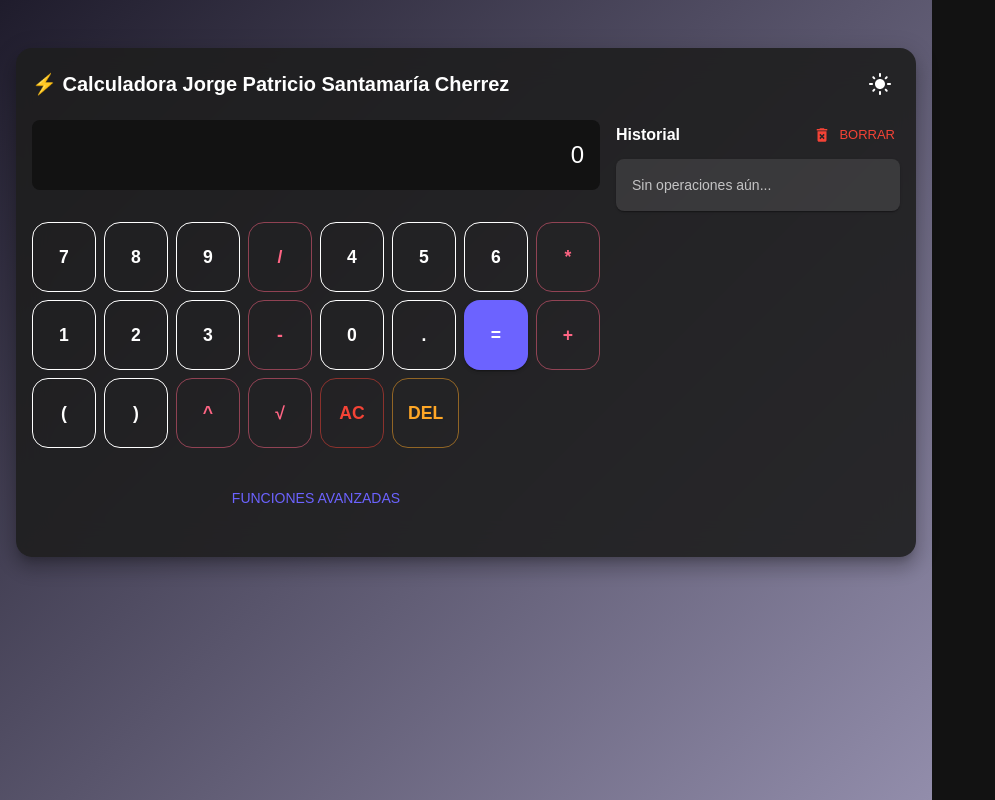
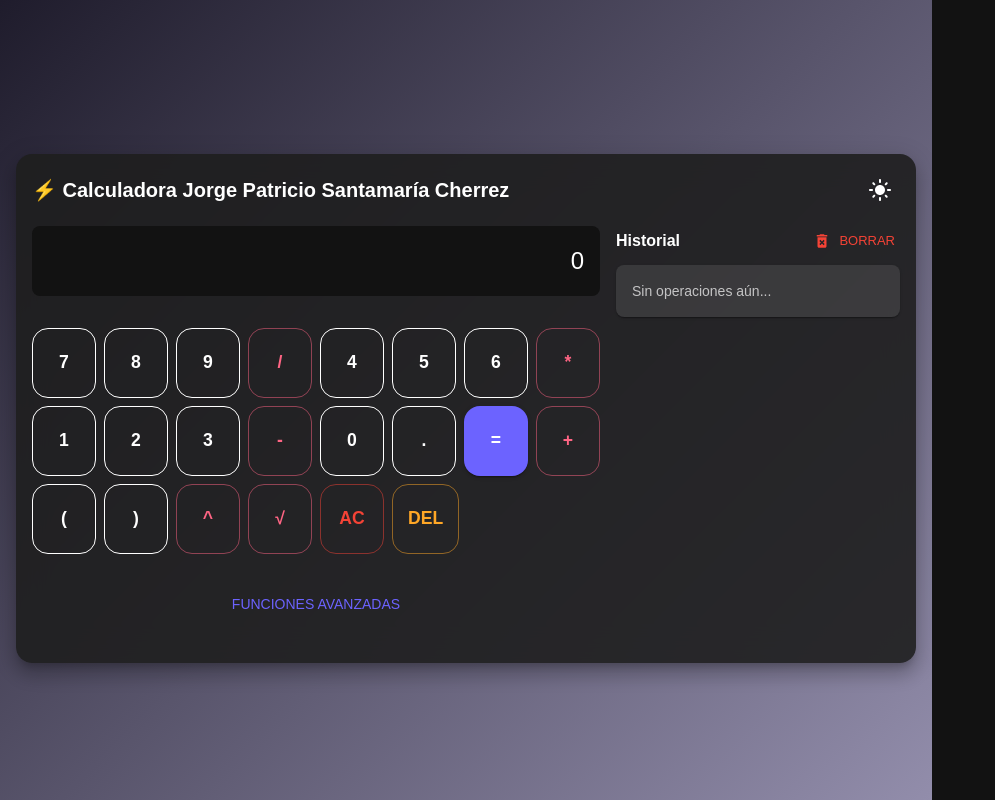
Before and after one commit to Patogol35/Calculadora, a React (Vite) app: page / in a window 1280 px wide. Shown: the whole page, without its empty margins (0-995 px from the left). Built offline with nearby package versions, Linux system fonts and the light colour scheme.

Commit message:
Update App.jsx

```diff
--- a/src/App.jsx
+++ b/src/App.jsx
@@ -20,13 +20,16 @@ export default function App() {
       <Box
         sx={{
           minHeight: "100vh",
+          width: "100%", // evita espacio extra a la derecha
           display: "flex",
           justifyContent: "center",
-          alignItems: { xs: "center", md: "flex-start" },
+          alignItems: { xs: "flex-start", md: "center" }, // arriba en móvil, centrado en desktop
           background: darkMode
             ? "linear-gradient(135deg, #1f1c2c, #928dab)"
             : "linear-gradient(135deg, #f5f7fa, #c3cfe2)",
           p: 2,
+          pt: { xs: 3, md: 0 }, // margen superior solo en móvil
+          overflowX: "hidden", // previene scroll horizontal
         }}
       >
         <Calculator
```
